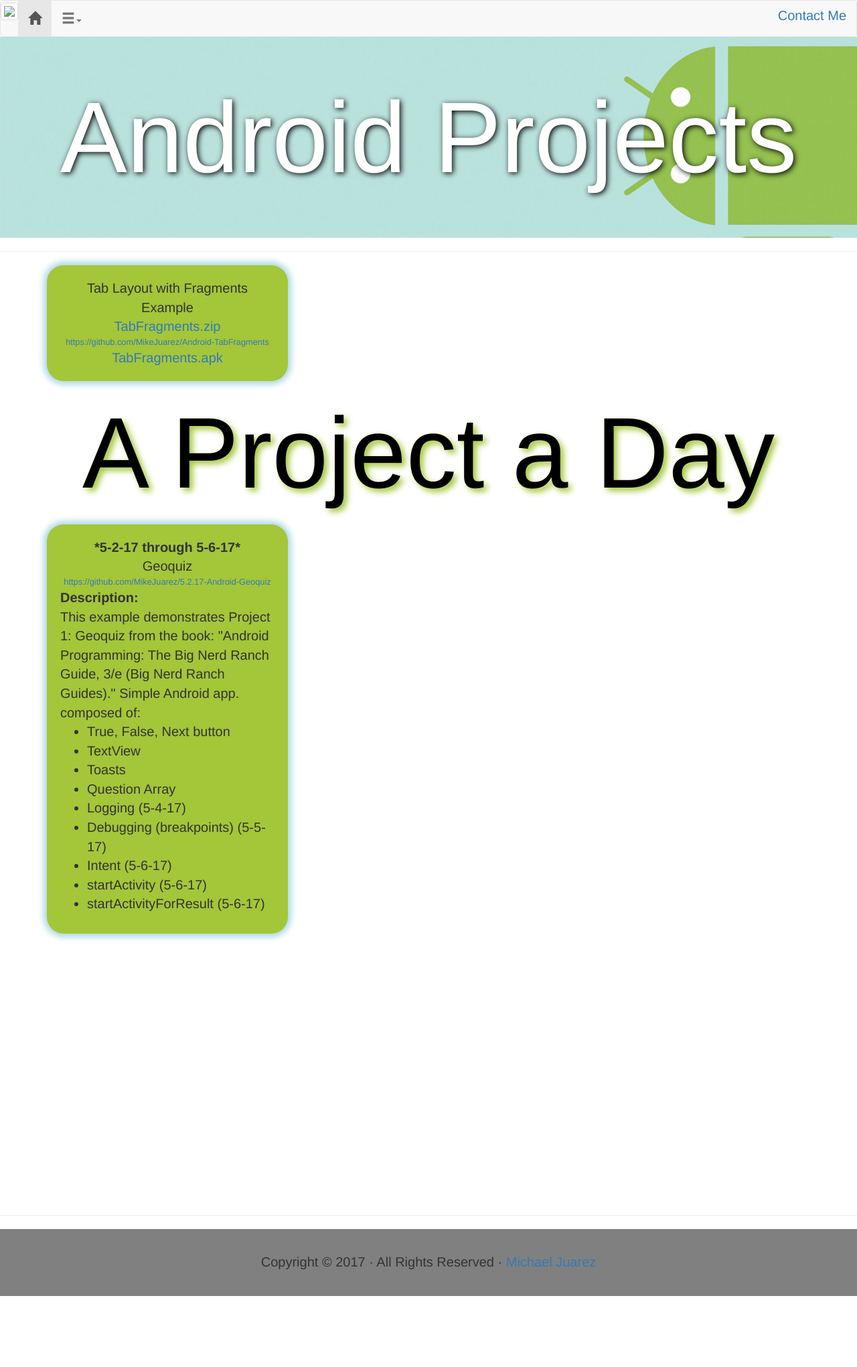
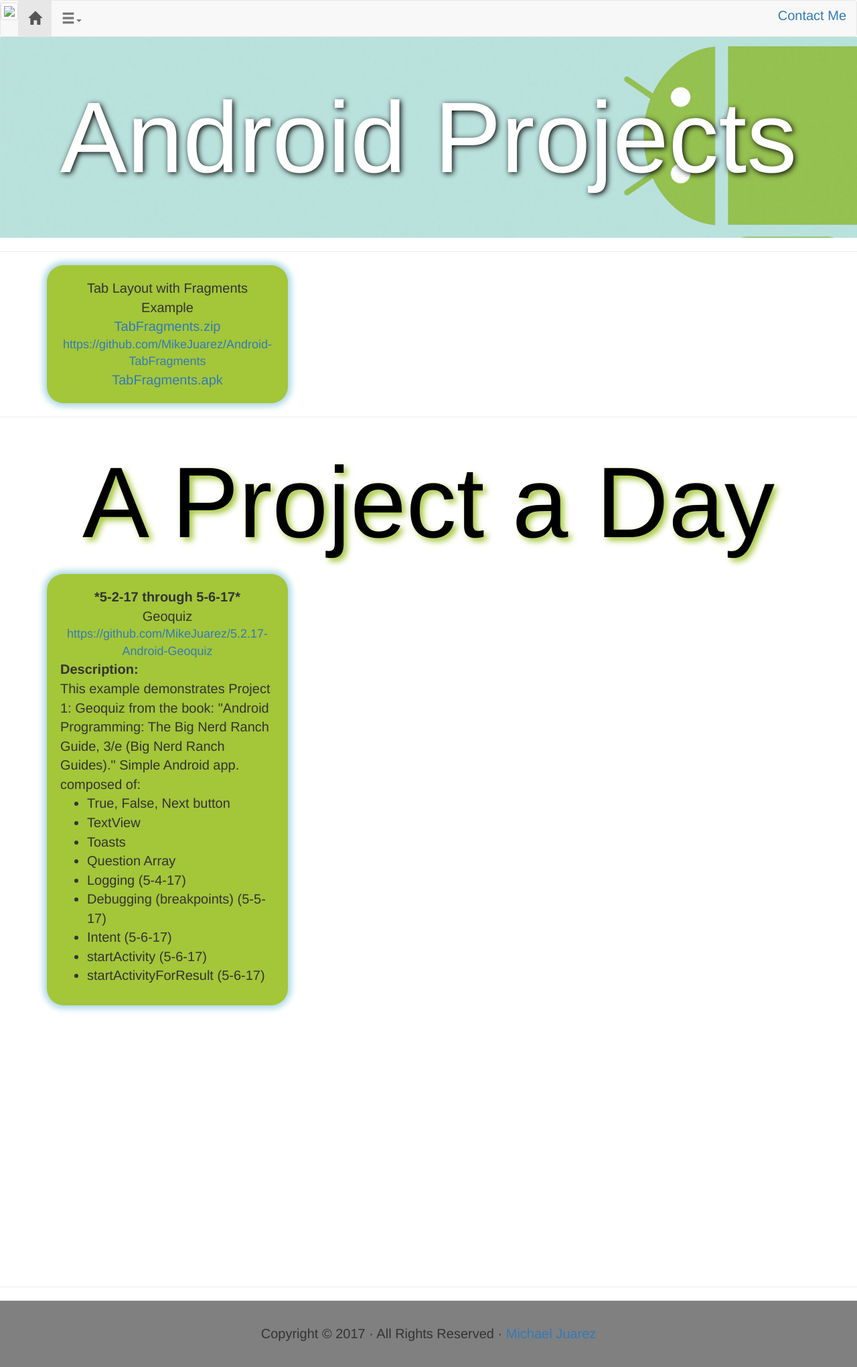
Before and after one commit to MikeJuarez/MikeJuarez.github.io, a Jekyll site: the page Android Projects.html, which Jekyll copies as it is, in a window 1280 px wide. Shown: the whole page at 67% size. Built offline with Jekyll 4.4.1, drawn with Linux system fonts in a browser that asks for light colours.

Commit message:
Android Projects.html
- Tweaks

```diff
--- a/Android Projects.html
+++ b/Android Projects.html
@@ -41,7 +41,7 @@
   </div>
 </section>
 
-<hr>
+<hr/>
 <div class="container">
   <div class="row">
     <div class="col-xs-12 col-sm-6 col-md-6 col-lg-4 text-center">
@@ -56,7 +56,7 @@
     </div>
   </div>
 </div>
-
+<hr/>
 <div class="container">
  <div class="row">
   <div class="col-xs-12">
--- a/css/mikej.css
+++ b/css/mikej.css
@@ -74,10 +74,6 @@ p {
 	text-align: center;
 }
 
-.gitsection {
-	font-size: 1vw;
-}
-
 .fill {
     min-height: 100%;
     height: 100%;
@@ -135,7 +131,7 @@ p {
 	}
 
 	.AndroidGreen {
-		font-size: 75px;
+		font-size: 50px;
 		text-shadow: 5px 5px 10px #A4C639;
 		text-align: center;
 	}
@@ -145,6 +141,10 @@ p {
 		padding-bottom:5px;
 		font-size: 16px;
 		width: 100%;
+	}
+
+	.gitsection {
+		font-size: 16px;
 	}
 
 	.addPaddingUpDown5px img {
@@ -194,6 +194,11 @@ p {
 		text-shadow: 5px 5px 10px #A4C639;
 		text-align: center;
 	}
+
+	.gitsection {
+		font-size: 16px;
+	}
+
 	.addPaddingUpDown5px {
 		padding-top: 5px;
 		padding-bottom:5px;
@@ -245,6 +250,10 @@ p {
 		text-shadow: 5px 5px 10px orange;
 		text-align: center;
 		outline-color: orange;
+	}
+
+	.gitsection {
+		font-size: 16px;
 	}
 
 	.addPaddingUpDown5px {
@@ -299,6 +308,10 @@ p {
 		outline-color: orange;
 	}
 
+	.gitsection {
+		font-size: 18px;
+	}
+
 	.addPaddingUpDown5px {
 		padding-top: 5px;
 		padding-bottom:5px;
@@ -339,3 +352,10 @@ p {
     height: auto;
 	box-shadow: 0px 0px 10px 5px lightblue;
 }
+
+.dropshadowclass {
+        border: solid 1px #CCC;
+    -moz-box-shadow: 5px 5px 0px #999;
+    -webkit-box-shadow: 5px 5px 0px #999;
+        box-shadow: 5px 5px 0px #999;
+        }
```
